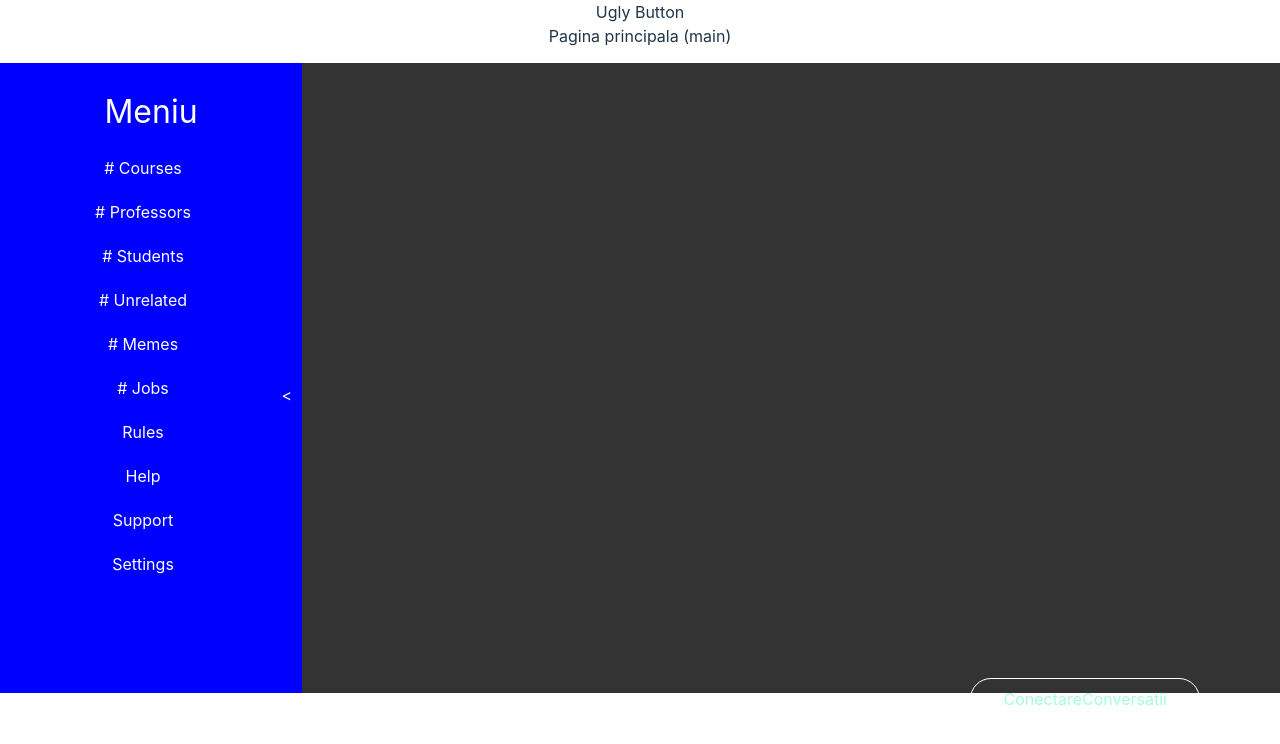
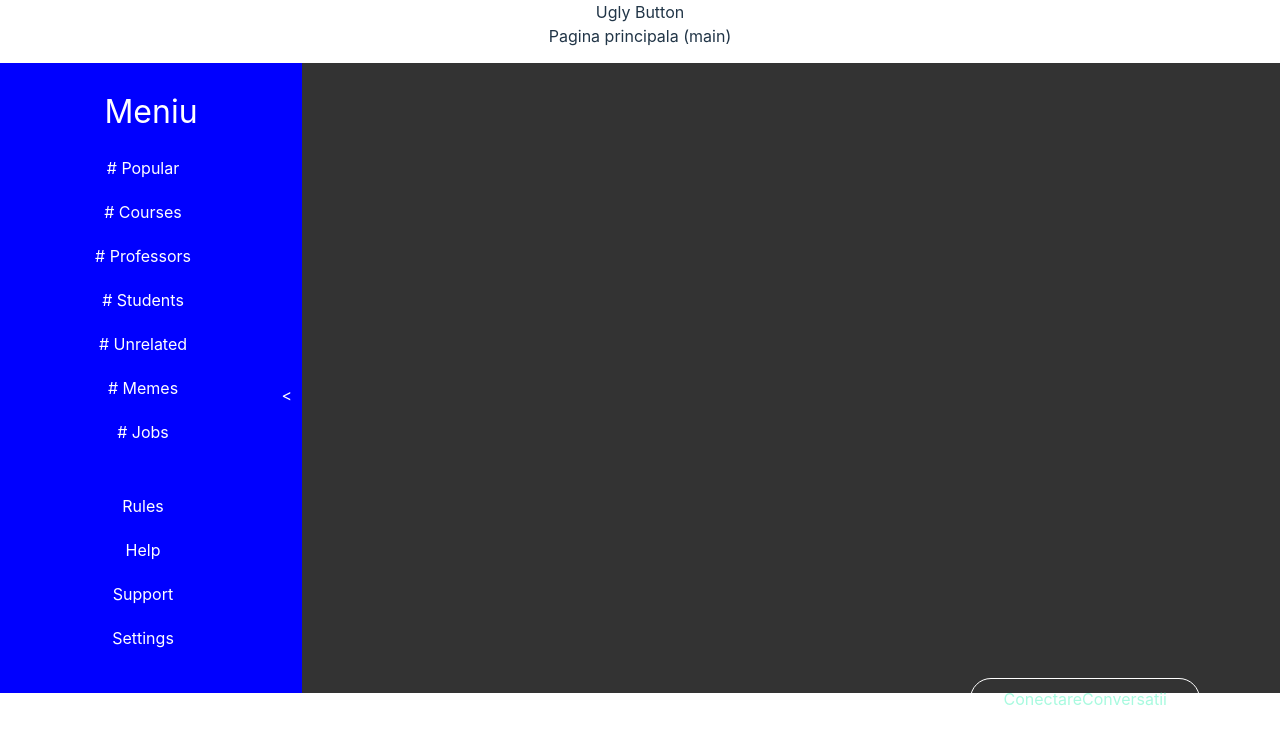
Before and after one commit to FII-2A1-2024/frontend, a React (Vite) app: page / in a window 1280 px wide. Shown: the top 744 px of the page. Built offline with nearby package versions, Linux system fonts and the light colour scheme.

Commit message:
Update Navbar.jsx

```diff
--- a/src/components/Navbar.jsx
+++ b/src/components/Navbar.jsx
@@ -18,7 +18,10 @@ function Navbar() {
         <div className="navbar-container"> {/*daca nu a fost apasat pe buton*/}
           <div className="navbar-logo">Meniu</div>
           <button className="close-btn" onClick={toggleMenu}>&lt;</button>
-          <ul className="navbar-menu"> {/*topicurile populare*/}
+          <ul className='hot_topics'> <li className="navbar-item">
+                <Link to='/' className="navbar-link"># Popular</Link>
+            </li></ul>{/*topicurile populare*/}
+          <ul className="categories">
             <li className="navbar-item">
                 <Link to='/' className="navbar-link"># Courses</Link>
             </li>
@@ -38,7 +41,7 @@ function Navbar() {
                 <Link to='/' className="navbar-link"># Jobs</Link>
             </li>
         </ul>
-        <ul className="settings"> {/*setari si alte butoane default*/}
+        <ul className="administartiv"> {/*setari si alte butoane default*/}
             <li className="navbar-item">
                 <Link to='/' className="navbar-link">Rules</Link>
             </li>
```
